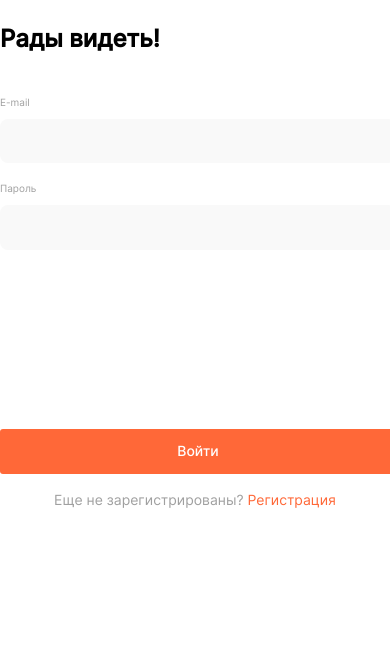
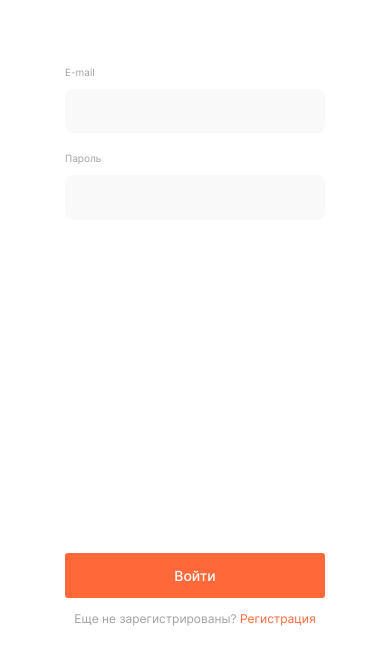
Before and after one commit to cerea62/movies-explorer-frontend, a React app: page /signin in a window 390 px wide. Shown: the part 188-844 px from the top of the page. Built offline with nearby package versions, Linux system fonts and the light colour scheme.

Commit message:
added adaptiv Login

```diff
--- a/src/components/Auth/Auth.css
+++ b/src/components/Auth/Auth.css
@@ -1,6 +1,7 @@
-.auth__container{
+.auth__container {
     max-width: 396px;
     width: 100%;
+
     margin: 0 auto;
     display: flex;
     flex-direction: column;
@@ -8,18 +9,21 @@
     top: 50%;
     left: 50%;
     transform: translate(-50%, -50%);
-  }
+}
+
 .auth__logo {
     width: 38px;
     height: 38px;
 }
-  .auth__title {
+
+.auth__title {
     font-family: 'Inter-Medium';
     max-width: 100%;
     font-size: 24px;
     line-height: 29px;
     margin: 40px 0 0 0;
-  }
+}
+
 .auth__submit {
     margin-top: 179px;
     width: 396px;
@@ -31,16 +35,54 @@
     color: #FFF;
     font-family: 'Inter-Medium';
 }
+
 .auth__text {
     margin-top: 18px;
     font-size: 14px;
     color: #A0A0A0;
     text-align: center;
 }
+
 .auth__link {
     color: #FF6838;
     text-decoration: none;
 }
+
 .auth__form {
     margin-top: 38px;
 }
+
+@media screen and (max-width: 500px) {
+    .auth__container {
+        height: 100vh;
+        align-items: center;
+        max-width: 260px;
+    }
+
+    .auth__logo {
+        margin-top: 56px;
+    }
+
+    .auth__title {
+        margin-top: 50px;
+    }
+
+    .auth__form {
+        margin-top: 76px;
+        display: flex;
+        flex-direction: column;
+        justify-content: space-between;
+        height: 100vh;
+    }
+
+    .auth__submit {
+        margin: 0;
+        width: 260px;
+    }
+
+    .auth__text {
+        font-size: 12px;
+        margin: 14px auto 30px;
+
+    }
+}
--- a/src/components/Auth/Auth.jsx
+++ b/src/components/Auth/Auth.jsx
@@ -11,12 +11,15 @@ export default function Auth({ title, buttonText, onSubmit, loginStatus, linkTex
                 <h2 className="auth__title">{title}</h2>
                 <form className="auth__form" onSubmit={onSubmit}>
                     {children}
-                    <button type="submit" className="auth__submit">{buttonText}</button>
+                    <div>
+                        <button type="submit" className="auth__submit">{buttonText}</button>
+                        <p className='auth__text'>{loginStatus}{' '}
+                            <Link className='auth__link' to='/sign-in'>{linkText}
+                            </Link>
+                        </p>
+                    </div>
                 </form>
-                <p className='auth__text'>{loginStatus}{' '}
-                    <Link className='auth__link' to='/sign-in'>{linkText}
-                    </Link>
-                </p>
+
             </div>
         </>
     )
--- a/src/components/Login/Login.css
+++ b/src/components/Login/Login.css
@@ -8,8 +8,9 @@
     padding: 15px 0 15px 15px;
     width: 381px;
 }
+.input__container {
 
-
+}
 .input__label {
     font-size: 10px;
     color: #A0A0A0;
@@ -21,3 +22,9 @@
 .input__label:not(:first-child) {
     margin-top: 20px;
 }
+
+@media screen and (max-width: 500px) {
+    .input {
+        width: 245px;
+    }
+}
--- a/src/components/Login/Login.jsx
+++ b/src/components/Login/Login.jsx
@@ -12,6 +12,7 @@ export default function Login() {
                 linkText={'Регистрация'}
             // onSubmit={onChange}
             >
+                <div className='input__container'>
                 <label className='input__label' for="Email">E-mail</label>
                 <input
                     className="input"
@@ -31,6 +32,7 @@ export default function Login() {
                     autoComplete="on"
                     required
                 />
+                </div>
             </Auth>
         </>
     )
```
